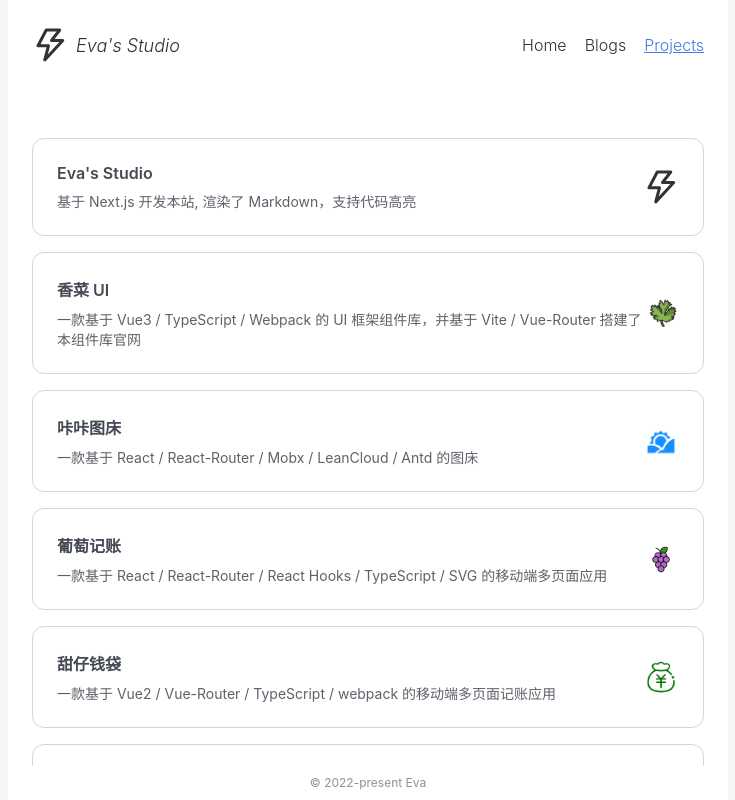
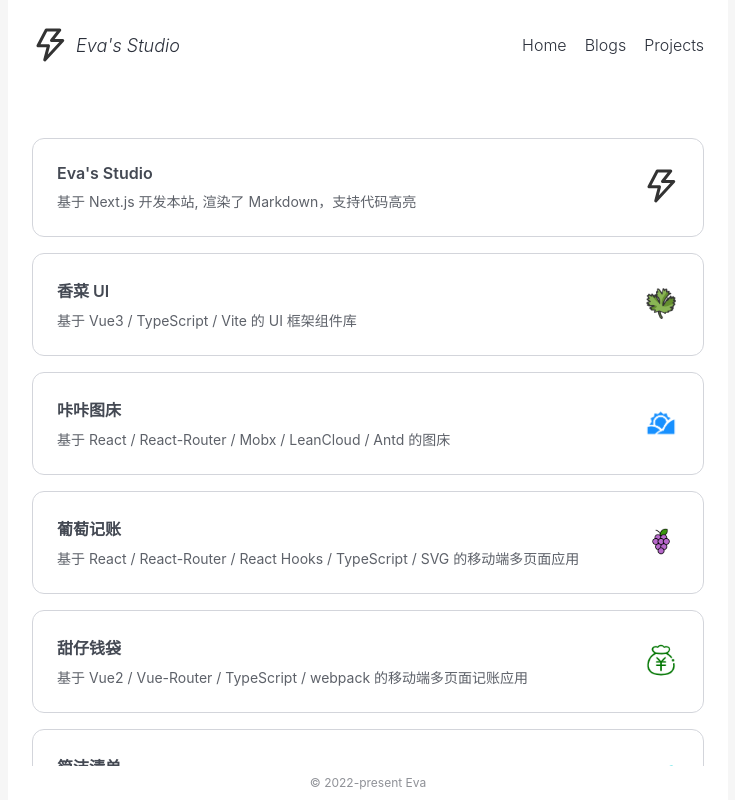
Before and after one commit to EvaLLLLL/eva-studio, a Next.js app: page /projects in a window 1280 px wide. Shown: the whole page, without its empty margins (272-1007 px from the left). Built offline with nearby package versions, Linux system fonts and the light colour scheme.

Commit message:
样式 & 文案调整

```diff
--- a/components/Layout.tsx
+++ b/components/Layout.tsx
@@ -36,7 +36,9 @@ export const Layout: NextComponentType = ({ children }) => {
           {routes.map(({ path, name }) => (
             <MenuItem key={path}>
               <Link key={path} href={path} passHref={true}>
-                <MenuLabel isActive={pathname === path}>{name}</MenuLabel>
+                <MenuLabel isActive={pathname.substring(0, 6) === path}>
+                  {name}
+                </MenuLabel>
               </Link>
             </MenuItem>
           ))}
--- a/components/Projects.tsx
+++ b/components/Projects.tsx
@@ -21,11 +21,17 @@ export const Projects: React.FC<{
           {!!horizontal ? null : <ItemContent>{description}</ItemContent>}
         </Info>
 
-        <Image height={36} width={36} src={icon} alt={key} />
+        <IconWrapper>
+          <Image height={36} width={36} src={icon} alt={key} />
+        </IconWrapper>
       </ProjectItem>
     ))}
   </Wrapper>
 )
+
+const IconWrapper = styled.div`
+  padding-left: 48px;
+`
 
 const Wrapper = styled.div<{ horizontal?: boolean }>`
   margin-top: 24px;
@@ -87,5 +93,6 @@ const ItemName = styled.div<{ horizontal?: boolean }>`
 
 const ItemContent = styled.div`
   font-size: 14px;
+  line-height: 1.5;
   color: ${colors.text_3};
 `
--- a/lib/projects.ts
+++ b/lib/projects.ts
@@ -12,7 +12,7 @@ export const projects: ProjectData[] = [
     key: 'coriander',
     name: '香菜 UI',
     description:
-      '一款基于 Vue3 / TypeScript / Webpack 的 UI 框架组件库，并基于 Vite / Vue-Router 搭建了本组件库官网',
+      '基于 Vue3 / TypeScript / Vite 的 UI 框架组件库',
     icon: '/coriander.png',
     address: 'https://eva_l.gitee.io/coriander-ui-website/index.html#/',
   },
@@ -20,7 +20,7 @@ export const projects: ProjectData[] = [
     key: 'kaka-pic',
     name: '咔咔图床',
     description:
-      '一款基于 React / React-Router / Mobx / LeanCloud / Antd 的图床',
+      '基于 React / React-Router / Mobx / LeanCloud / Antd 的图床',
     icon: '/kaka.png',
     address: 'https://eva_l.gitee.io/kaka-pic-website/#/',
   },
@@ -28,7 +28,7 @@ export const projects: ProjectData[] = [
     key: 'grape-book',
     name: '葡萄记账',
     description:
-      '一款基于 React / React-Router / React Hooks / TypeScript / SVG 的移动端多页面应用',
+      '基于 React / React-Router / React Hooks / TypeScript / SVG 的移动端多页面应用',
     icon: '/grape.png',
     address: 'http://eva_l.gitee.io/grap-book-website/index.html#/home',
   },
@@ -36,14 +36,14 @@ export const projects: ProjectData[] = [
     key: 'moneybag',
     name: '甜仔钱袋',
     description:
-      '一款基于 Vue2 / Vue-Router / TypeScript / webpack 的移动端多页面记账应用',
+      '基于 Vue2 / Vue-Router / TypeScript / webpack 的移动端多页面记账应用',
     icon: '/money.png',
     address: 'https://evalllll.github.io/moneybag-website/#/money',
   },
   {
     key: 'terse-todo',
     name: '简洁清单',
-    description: '一款基于 Node.js / Commander.js 的极简命令行任务工具',
+    description: '基于 Node.js / Commander.js 的极简命令行任务工具',
     icon: '/todo.png',
     address: 'https://github.com/EvaLLLLL/terse-todo',
   },
@@ -51,7 +51,7 @@ export const projects: ProjectData[] = [
     key: 'terse-translate',
     name: '简洁翻译',
     description:
-      '一款基于 Node.js / TypeScript / Commander.js / 百度翻译API 的终端翻译工具',
+      '基于 Node.js / TypeScript / Commander.js / 百度翻译API 的终端翻译工具',
     icon: '/translate.png',
     address: 'https://github.com/EvaLLLLL/terse-translate',
   },
```
Also changed, not shown: pages/index.tsx (+6 -6 lines).
